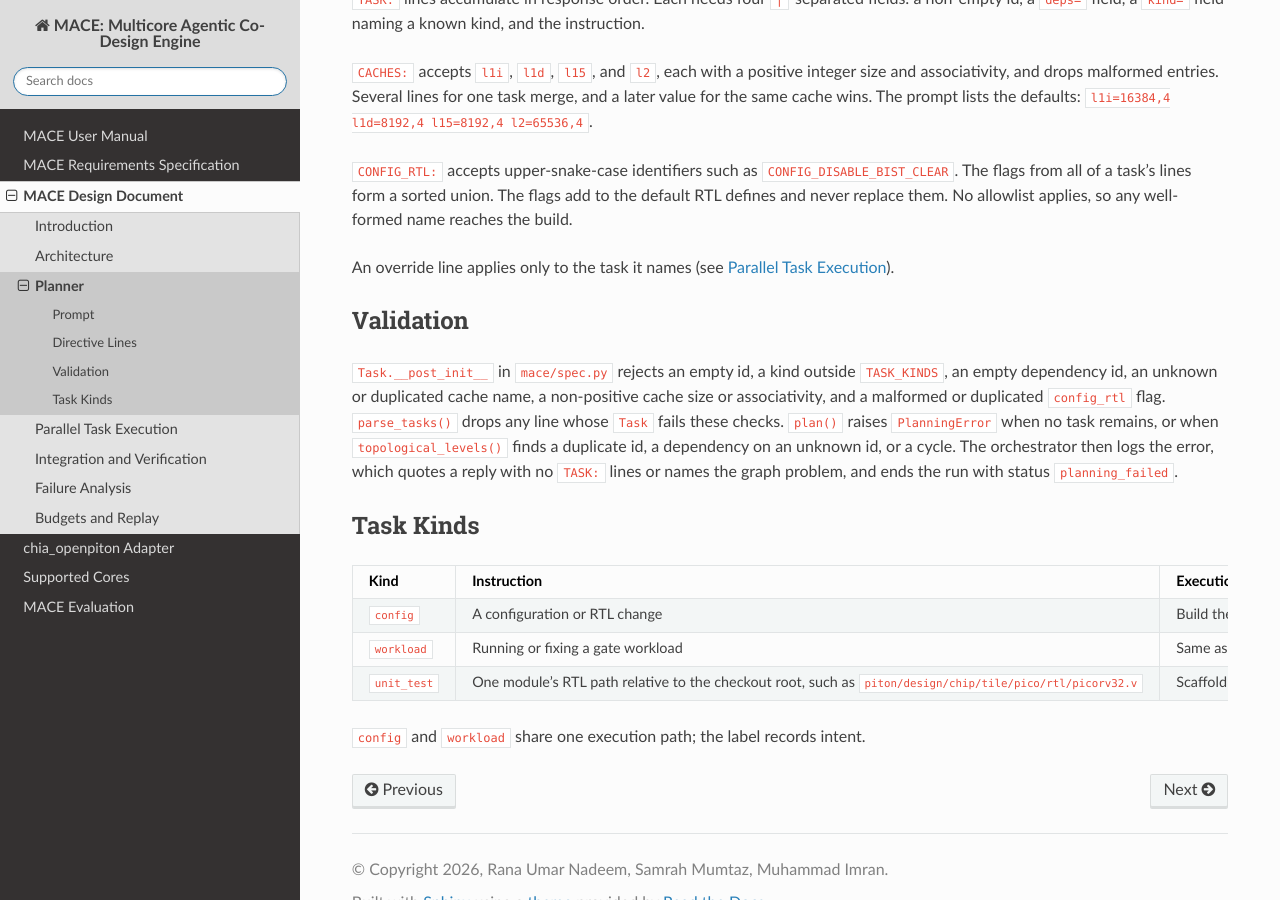
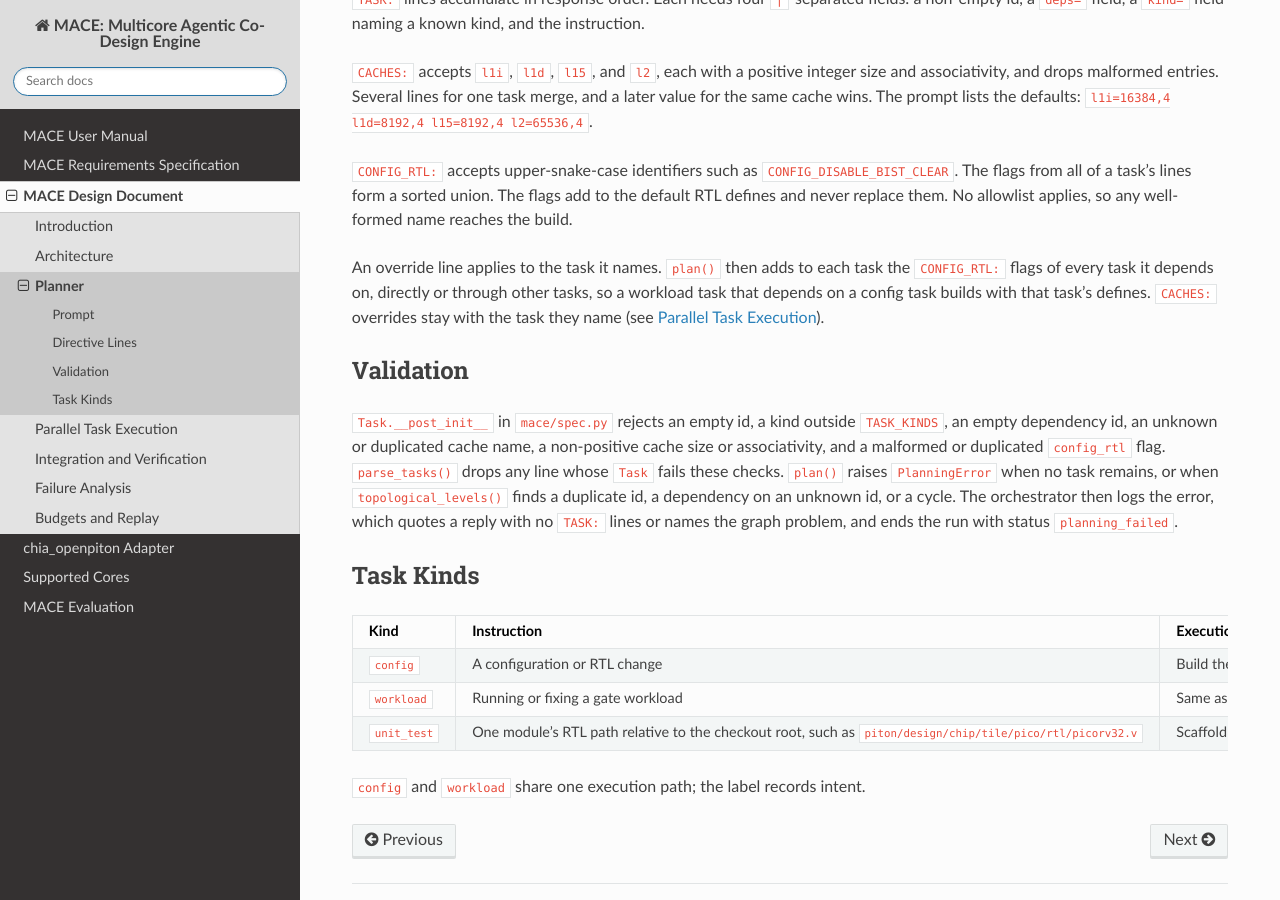
Before and after one commit to ranaumarnadeem/MACE, a Sphinx documentation site: the page built from docs/03_mace_design/planner.md, in a window 1280 px wide and 900 px high, scrolled down 852 px. Built offline with Sphinx 7.4.7 and the Read the Docs theme 3.1.0, drawn with Linux system fonts in a browser that asks for light colours.

Commit message:
docs: dependent tasks inherit RTL defines; cache overrides stay per task

```diff
--- a/docs/03_mace_design/planner.md
+++ b/docs/03_mace_design/planner.md
@@ -44,7 +44,9 @@ The flags from all of a task's lines form a sorted union.
 The flags add to the default RTL defines and never replace them.
 No allowlist applies, so any well-formed name reaches the build.
 
-An override line applies only to the task it names (see [Parallel Task Execution](task_execution.md)).
+An override line applies to the task it names.
+`plan()` then adds to each task the `CONFIG_RTL:` flags of every task it depends on, directly or through other tasks, so a workload task that depends on a config task builds with that task's defines.
+`CACHES:` overrides stay with the task they name (see [Parallel Task Execution](task_execution.md)).
 
 ## Validation
 
```
Also changed, not shown: docs/01_mace_user/Running_the_Loop.md (+1 -1 lines), docs/02_mace_requirements/mace_requirements_specification.md (+1 -1 lines), docs/03_mace_design/task_execution.md (+2 -2 lines), docs/TECHNICAL_GUIDE.md (+7 -0 lines).
